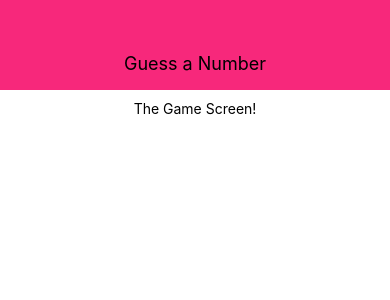
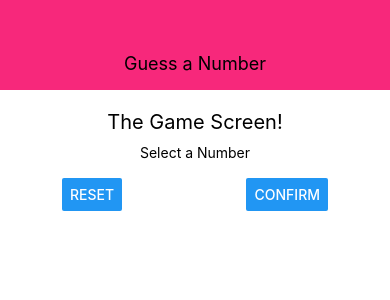
Before and after one commit to Bruni12/NativeReactNumberGame, a React Native app: screen / in a window 390 px wide. Shown: the top 300 px of the page. Built offline with nearby package versions, Linux system fonts and the light colour scheme.

Commit message:
Styling The Buttons and Title

```diff
--- a/screens/StartGameScreen.js
+++ b/screens/StartGameScreen.js
@@ -1,11 +1,19 @@
 import React from 'react';
-import { View, Text, StyleSheet } from 'react-native';
+import { View, Text, StyleSheet, TextInput, Button } from 'react-native';
 
 const StartGameScreen = props => {
     return (
-        <View style={styles.screen}>
-           <Text>The Game Screen!</Text>
+      <View style={styles.screen}>
+      <Text style={styles.title}>The Game Screen!</Text>
+       <View style={styles.inputContainer}>
+       <Text> Select a Number </Text>
+       <TextInput />
+       <View style={styles.buttonContainer}>
+        <Button title="Reset" onPress={() => {}}  />
+        <Button title="Confirm" onPress={() => {}}  />
+       </View>
      </View>
+  </View>
   );
 };
 
@@ -14,7 +22,22 @@
     flex: 1,
     padding: 10,
     alignItems: 'center'
-    }
-  });
+  },
+  title: {
+    fontSize: 20,
+    marginVertical: 10,
+  },
+  inputContainer: {
+    width: 300,
+    maxWidth: '80%',
+    alignItems: 'center'
+  },
+  buttonContainer: {
+   flexDirection: 'row',
+   width: '100%',
+   justifyContent: 'space-between',
+   paddingHorizontal: 15
+  }
+});
 
 export default StartGameScreen;
```
